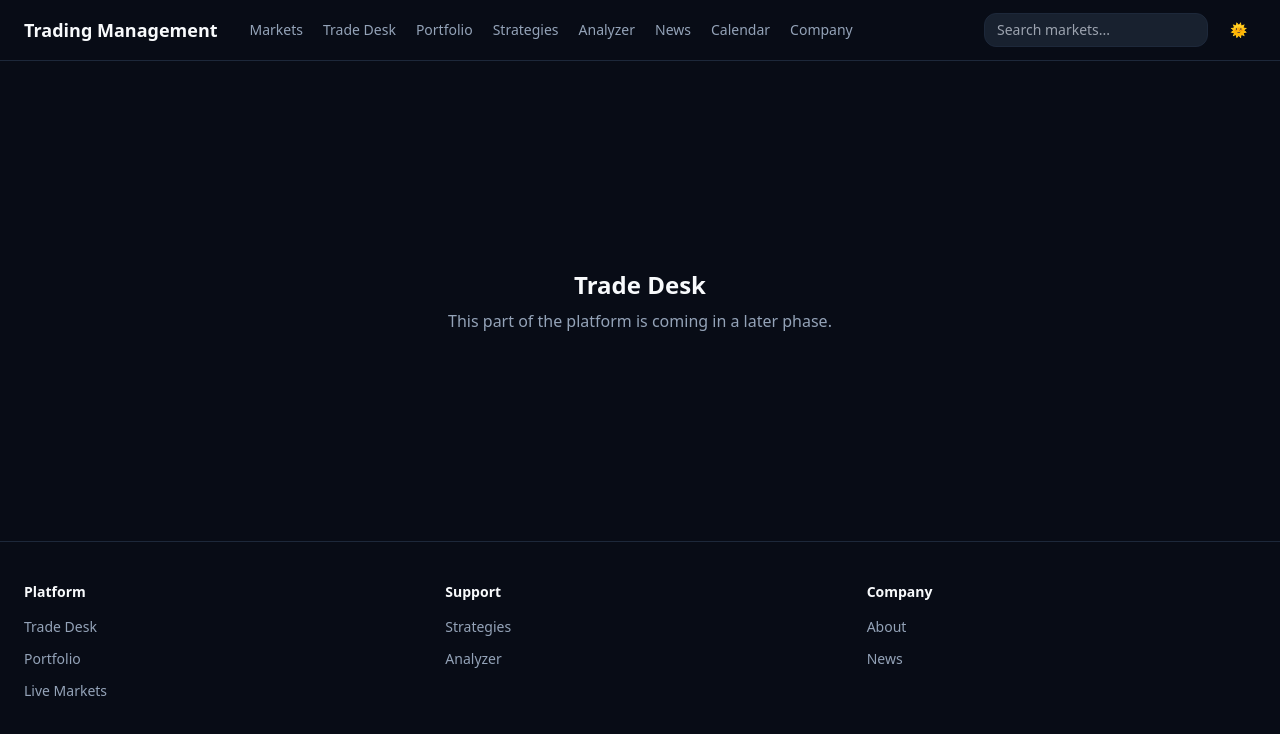
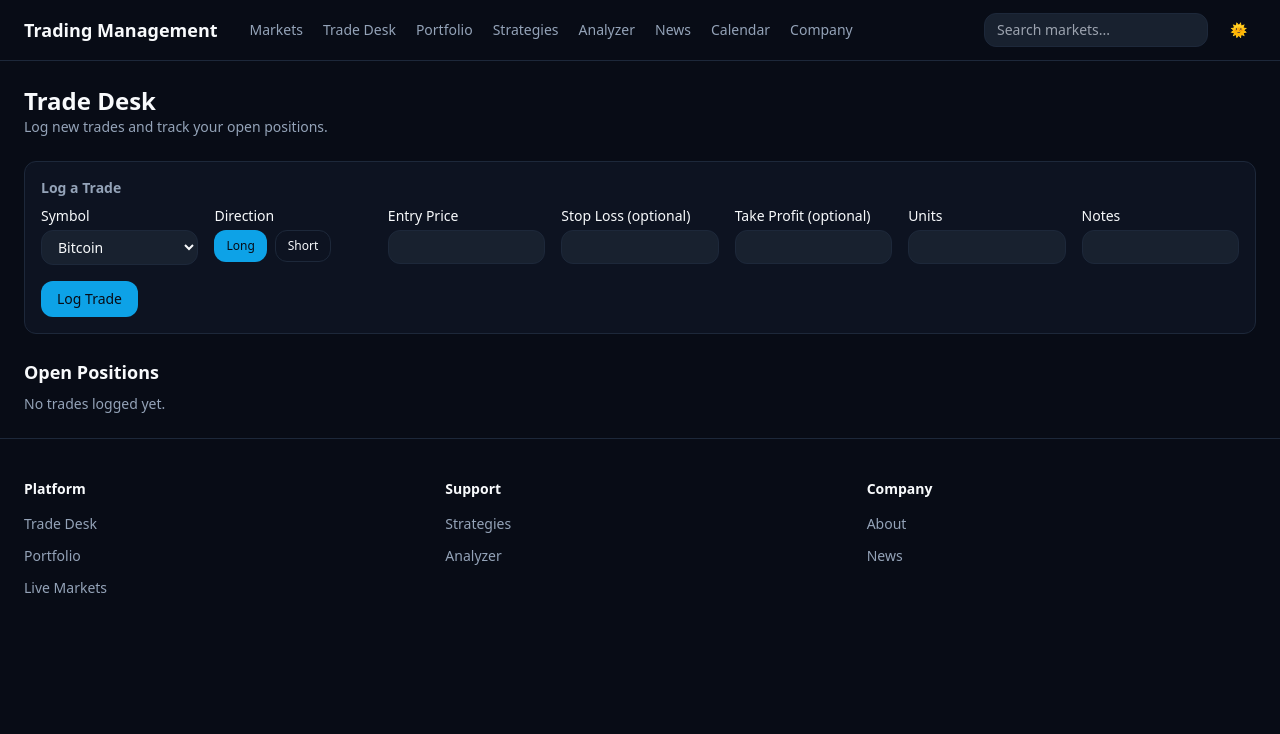
Before and after one commit to imalk22/Trading-Management, a Next.js app: page /trade-desk in a window 1280 px wide. Shown: the top 734 px of the page. Built offline with nearby package versions, Linux system fonts and the light colour scheme.

Commit message:
feat: compose the trade desk page

```diff
--- a/app/trade-desk/page.tsx
+++ b/app/trade-desk/page.tsx
@@ -1,5 +1,68 @@
-import { ComingSoon } from "@/components/layout/coming-soon";
+"use client";
+
+import { useLayoutEffect, useMemo } from "react";
+import { useTradeStore, hydrateTradesFromStorage } from "@/lib/portfolio/trade-store";
+import { useOpenTradePrices } from "@/lib/query/use-open-trade-prices";
+import { TradeForm, type NewTradeInput } from "@/components/portfolio/trade-form";
+import { TradeRow } from "@/components/portfolio/trade-row";
+
+function generateTradeId(): string {
+  return `${Date.now()}-${Math.random().toString(36).slice(2)}`;
+}
 
 export default function TradeDeskPage() {
-  return <ComingSoon title="Trade Desk" />;
+  const trades = useTradeStore((s) => s.trades);
+  const addTrade = useTradeStore((s) => s.addTrade);
+  const closeTrade = useTradeStore((s) => s.closeTrade);
+  const deleteTrade = useTradeStore((s) => s.deleteTrade);
+
+  useLayoutEffect(() => {
+    hydrateTradesFromStorage();
+  }, []);
+
+  const openTrades = useMemo(() => trades.filter((t) => t.closedAt === null), [trades]);
+  const openSymbols = useMemo(() => openTrades.map((t) => t.symbol), [openTrades]);
+  const { data: prices } = useOpenTradePrices(openSymbols);
+
+  function handleSubmit(input: NewTradeInput) {
+    addTrade({
+      id: generateTradeId(),
+      ...input,
+      openedAt: Date.now(),
+      exitPrice: null,
+      closedAt: null,
+    });
+  }
+
+  function handleClose(id: string, exitPrice: number) {
+    closeTrade(id, exitPrice, Date.now());
+  }
+
+  return (
+    <main className="flex flex-col gap-6 p-6">
+      <div>
+        <h1 className="text-2xl font-semibold">Trade Desk</h1>
+        <p className="text-sm text-muted-foreground">Log new trades and track your open positions.</p>
+      </div>
+      <TradeForm onSubmit={handleSubmit} />
+      <div className="flex flex-col gap-2">
+        <h2 className="text-lg font-semibold">Open Positions</h2>
+        {openTrades.length === 0 ? (
+          <p className="text-sm text-muted-foreground">No trades logged yet.</p>
+        ) : (
+          <div className="flex flex-col gap-2">
+            {openTrades.map((trade) => (
+              <TradeRow
+                key={trade.id}
+                trade={trade}
+                currentPrice={prices?.[trade.symbol]}
+                onClose={handleClose}
+                onDelete={deleteTrade}
+              />
+            ))}
+          </div>
+        )}
+      </div>
+    </main>
+  );
 }
```
Also changed, not shown: 1 other file (tests, documents, lock files or other folders).
